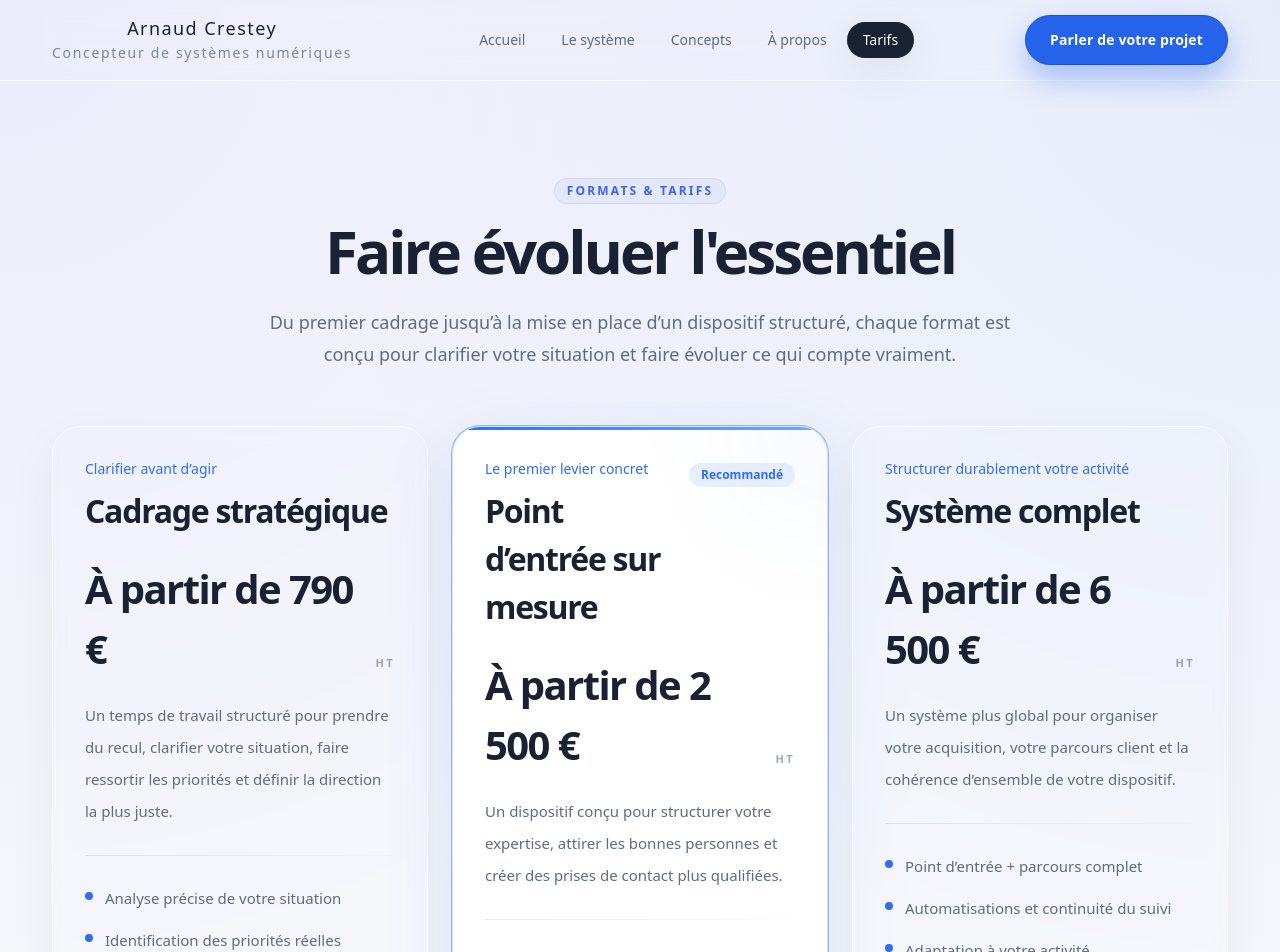
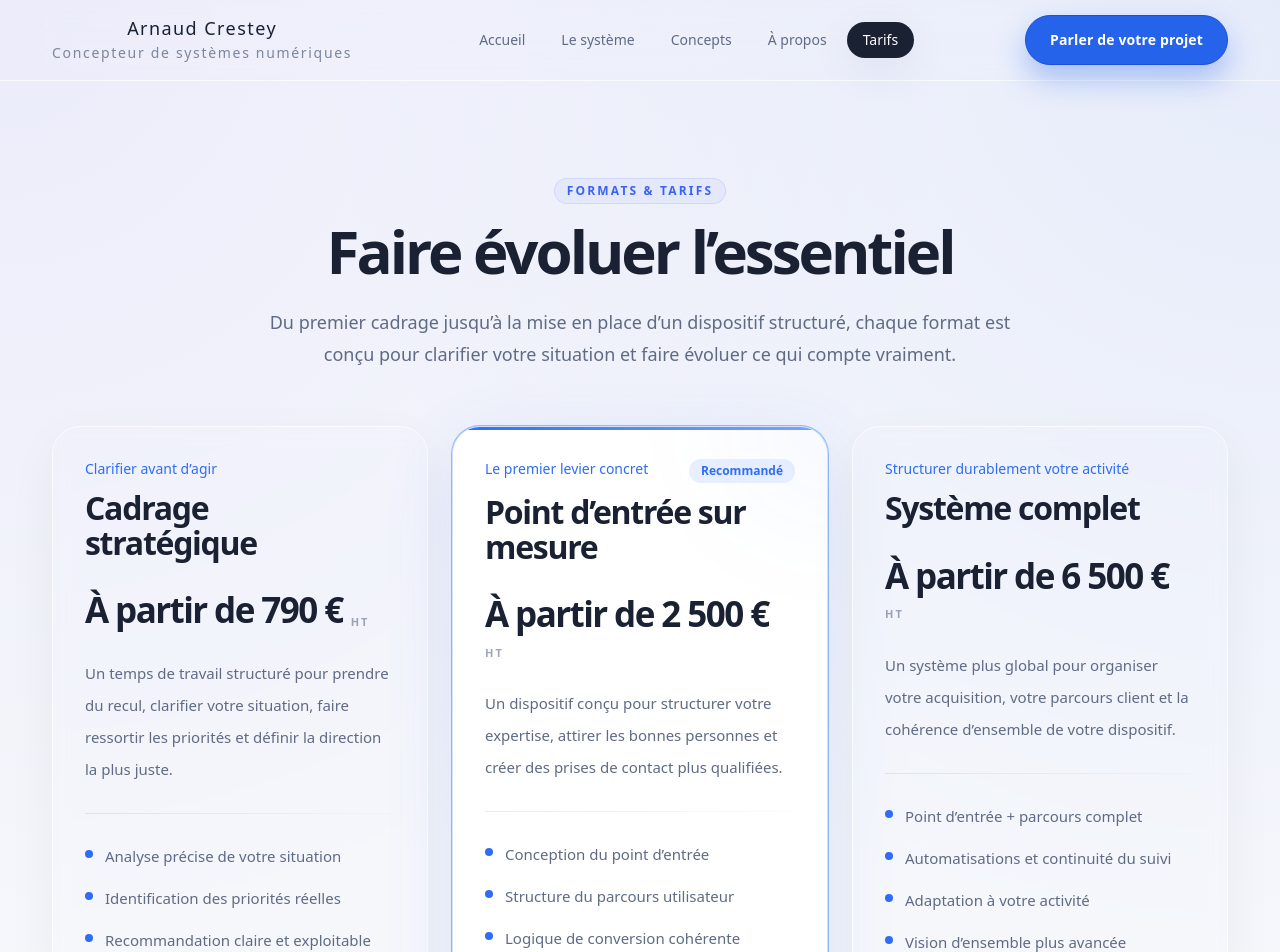
Before and after one commit to arnaudcrestey/portail-site-vitrine, a Next.js app: page /tarifs in a window 1280 px wide. Shown: the top 952 px of the page. Built offline with nearby package versions, Linux system fonts and the light colour scheme.

Commit message:
Update page.tsx

```diff
--- a/app/tarifs/page.tsx
+++ b/app/tarifs/page.tsx
@@ -60,13 +60,15 @@ export const metadata = {
 
 function PriceDisplay({ amount }: { amount: string }) {
   return (
-    <div className="mt-6 flex items-end gap-2 sm:gap-2.5">
-      <span className="text-[30px] font-semibold tracking-[-0.04em] text-ink sm:text-[36px] lg:text-[40px]">
+    <div className="mt-6 flex items-end">
+      <div className="flex min-w-0 flex-wrap items-end gap-x-2 gap-y-1">
+        <span className="whitespace-nowrap text-[31px] font-semibold tracking-[-0.045em] text-ink sm:text-[34px] lg:text-[35px]">
           À partir de {amount} €
         </span>
-      <span className="pb-[7px] text-[10px] font-semibold uppercase tracking-[0.22em] text-slate/60 sm:pb-[8px] sm:text-[11px]">
+        <span className="pb-[6px] text-[10px] font-semibold uppercase tracking-[0.18em] text-slate/60 sm:text-[11px]">
           HT
         </span>
+      </div>
     </div>
   );
 }
@@ -85,7 +87,7 @@ export default function TarifsPage() {
           <span className="section-eyebrow">Formats & tarifs</span>
 
           <h1 className="mt-4 text-[2rem] font-semibold tracking-[-0.05em] text-ink sm:text-5xl lg:text-[60px] lg:leading-[1.04]">
-            Faire évoluer l'essentiel
+            Faire évoluer l’essentiel
           </h1>
 
           <p className="mx-auto mt-6 max-w-3xl text-[15px] leading-7 text-slate sm:text-lg sm:leading-8">
@@ -98,7 +100,7 @@ export default function TarifsPage() {
           {pricingItems.map((item) => (
             <article
               key={item.title}
-              className={`group relative flex h-full flex-col overflow-hidden rounded-[28px] border px-5 py-6 transition duration-300 sm:px-7 sm:py-8 lg:px-8 ${
+              className={`group relative flex h-full min-w-0 flex-col overflow-hidden rounded-[28px] border px-5 py-6 transition duration-300 sm:px-7 sm:py-8 lg:px-8 ${
                 item.featured
                   ? 'border-[#2f6df6]/20 bg-white shadow-[0_20px_70px_rgba(47,109,246,0.12)] ring-1 ring-[#2f6df6]/12'
                   : 'border-white/70 bg-white/82 shadow-[0_18px_50px_rgba(15,23,42,0.05)] backdrop-blur'
@@ -115,19 +117,20 @@ export default function TarifsPage() {
 
               <div className="relative flex h-full flex-col">
                 <div>
-                  <div className="flex flex-col gap-4 sm:flex-row sm:items-start sm:justify-between">
-                    <div className="min-w-0">
-                      <p className="text-sm font-medium text-[#2f6df6]">{item.subtitle}</p>
-                      <h2 className="mt-2 text-[28px] font-semibold tracking-[-0.04em] text-ink sm:text-[30px] lg:text-[32px]">
-                        {item.title}
-                      </h2>
-                    </div>
+                  <div className="flex flex-col gap-3">
+                    <div className="flex items-start justify-between gap-3">
+                      <p className="pr-2 text-sm font-medium text-[#2f6df6]">{item.subtitle}</p>
 
                       {item.featured ? (
-                      <span className="inline-flex w-fit shrink-0 rounded-full bg-[#2f6df6]/10 px-3 py-1 text-[11px] font-semibold text-[#2f6df6] sm:mt-1 sm:text-xs">
+                        <span className="inline-flex shrink-0 whitespace-nowrap rounded-full bg-[#2f6df6]/10 px-3 py-1 text-[11px] font-semibold text-[#2f6df6] sm:text-xs">
                           Recommandé
                         </span>
                       ) : null}
+                    </div>
+
+                    <h2 className="max-w-[16ch] text-[28px] font-semibold leading-[1.08] tracking-[-0.04em] text-ink sm:text-[30px] lg:text-[32px]">
+                      {item.title}
+                    </h2>
                   </div>
 
                   <PriceDisplay amount={item.amount} />
@@ -148,7 +151,7 @@ export default function TarifsPage() {
                   ))}
                 </ul>
 
-                <div className="mt-8" />
+                <div className="mt-8 grow" />
               </div>
             </article>
           ))}
```
Lines whose indentation alone changed are shown as unchanged.
